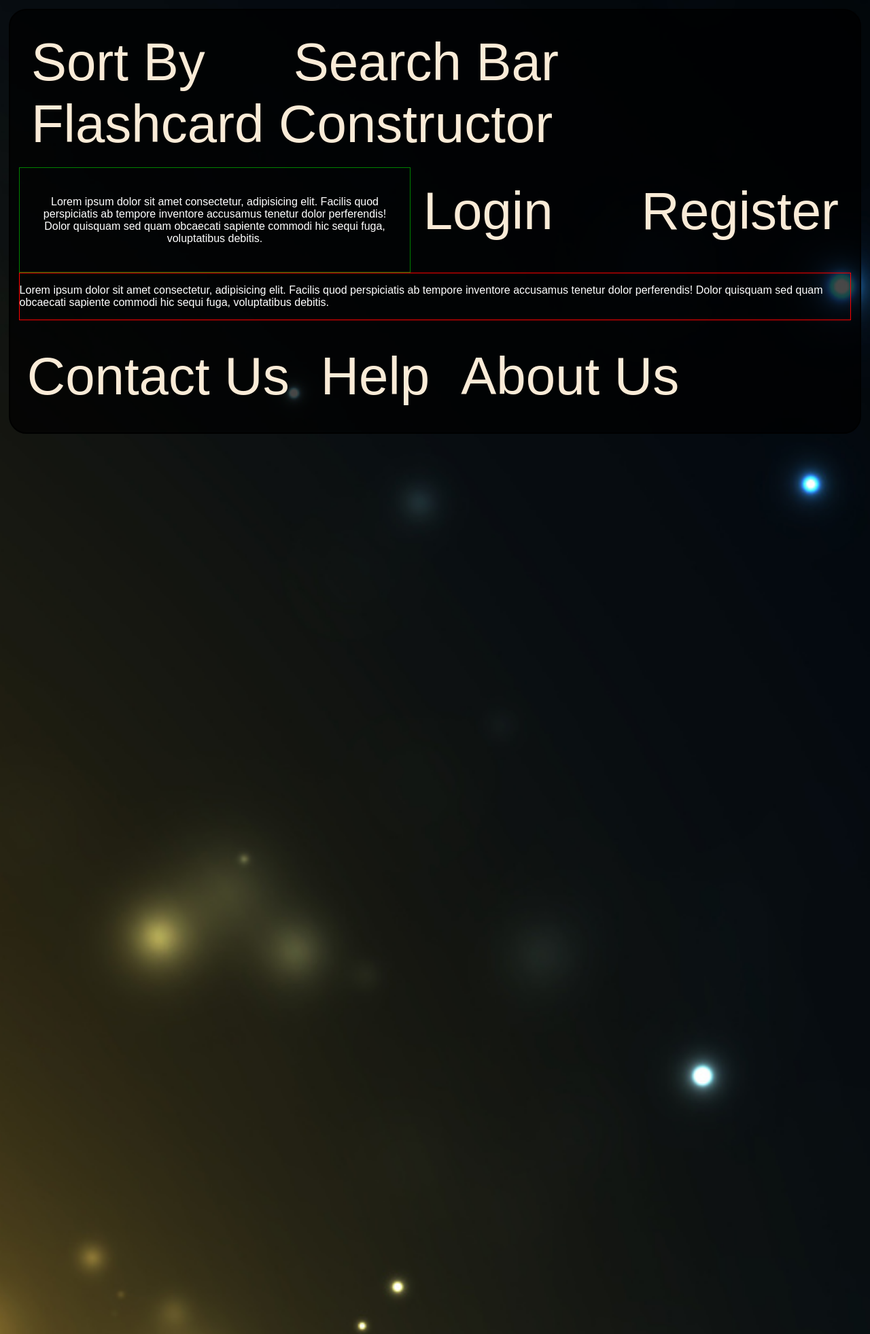
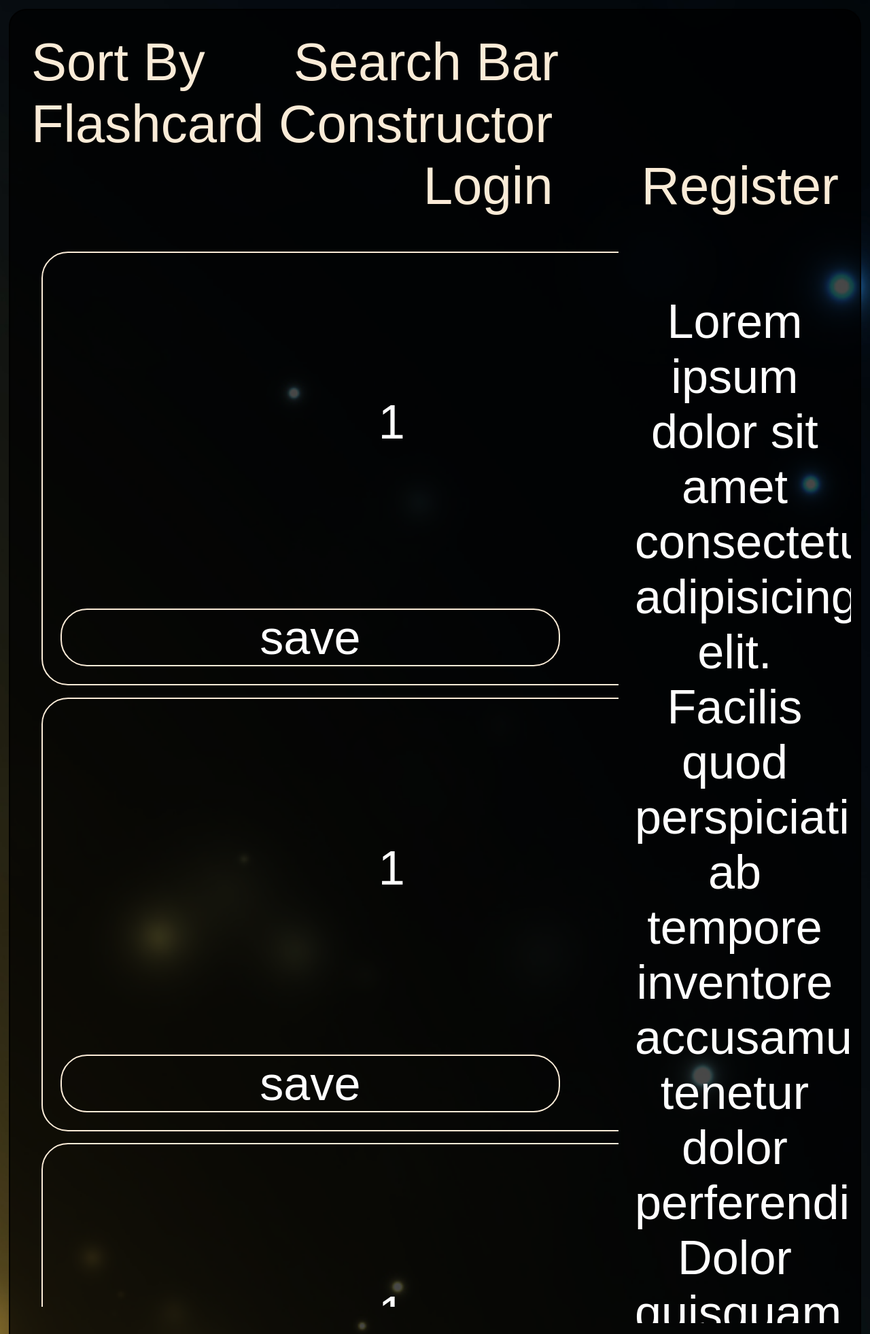
Before and after one commit to Alex-Verh/flashcards, a Flask app: template app/templates/main/home.html in a window 1280 px wide. Shown: the top 1962 px of the page at 68% size. Run offline with Flask 3, Linux system fonts and the light colour scheme; the template is opened without the code that fills it, so the values that code supplies are empty.

Commit message:
Added home page flashcards

```diff
--- a/app/static/css/style.css
+++ b/app/static/css/style.css
@@ -11,14 +11,14 @@
 /* Hide scrollbar for Chrome, Safari and Opera */
 body::-webkit-scrollbar {
     display: none;
-  }
+}
 
-  /* Hide scrollbar for IE, Edge and Firefox */
+/* Hide scrollbar for IE, Edge and Firefox */
 body {
     -ms-overflow-style: none;  /* IE and Edge */
     scrollbar-width: none;  /* Firefox */
     font-family: sans-serif;
-  }
+}
 
 html,
 body {
@@ -40,18 +40,20 @@
 
 }
 
-#header .rechts {
+#header {
+    overflow: hidden;
+	position:relative;
     padding : 1%;
     margin : 0.5%;
     font-size: 3vh;
-    display: inline;
+}
+
+#header .rechts {
+    font-size: 3vh;
     float: left;
 }
 
 #header .links {
-    display: inline-block;
-    padding : 1%;
-    margin : 0.5%;
     font-size: 3vh;
     float: right;
 }
@@ -61,11 +63,13 @@
     padding : 2%;
     height: 80%;
     overflow: hidden;
-    border : green 1px solid;
 }
 
 #aside {
-    border : red 1px solid;
+    float : right;
+    width : 25%;
+    font-size: 2.7vh;
+    height: 60vh;
 }
 
 #footer {
@@ -271,5 +275,56 @@
     color : rgba(255, 0, 0, 0.75);
 }
 .flash-success {
-    color : green;
+    color : rgba(0, 128, 0, 0.75);
 }
+
+/* CSS for flashcards in dashboard */
+#dash {
+    float : left;
+    width : 73%;
+    font-size: 2.7vh;
+    overflow: scroll;
+    height: 60vh;
+}
+*::-webkit-scrollbar-corner {
+    display: none;
+}
+
+*::-webkit-scrollbar {
+    width: 0.8vh;               /* width of the entire scrollbar */
+}
+
+*::-webkit-scrollbar-thumb {
+    background-color: antiquewhite;    /* color of the scroll thumb */
+    border-radius: 2vh;       /* roundness of the scroll thumb */
+  }
+
+.flashcard {
+    border : antiquewhite 0.1vh solid;
+    margin : 1%;
+    float : left;
+    border-radius: 1.5vh;
+}
+
+.flash-screen {
+    padding : 8vh 19vh;
+}
+
+.flash-modulate {
+    overflow: hidden;
+    margin : 1vh;
+}
+
+.flash-save {
+    float : left;
+    width : 75%;
+    border : antiquewhite 0.1vh solid;
+    border-radius: 1.5vh;
+}
+
+.flash-reverse {
+    border : antiquewhite 0.1vh solid;
+    border-radius: 1.5vh;
+    float : right;
+    width : 15%;
+}
--- a/app/templates/main/home.html
+++ b/app/templates/main/home.html
@@ -22,14 +22,116 @@
     </div>
 
     <div id = "main">
-        <p> Lorem ipsum dolor sit amet consectetur, adipisicing elit. Facilis quod perspiciatis ab tempore inventore accusamus tenetur dolor perferendis! Dolor quisquam sed quam obcaecati sapiente commodi hic sequi fuga, voluptatibus debitis.
-        </p>
+        <div id = "dash">
 
-    </div>
+            <div class="flashcard">
+                <div class = "flash-screen">
+                    1
+                </div>
 
-    <div id = "aside">
-        <p> Lorem ipsum dolor sit amet consectetur, adipisicing elit. Facilis quod perspiciatis ab tempore inventore accusamus tenetur dolor perferendis! Dolor quisquam sed quam obcaecati sapiente commodi hic sequi fuga, voluptatibus debitis.
-        </p>
+                <div class = "flash-modulate">
+                    <div class = "flash-save">save</div>
+
+                    <div class = "flash-reverse">reverse</div>
+                </div>
+            </div>
+            <div class="flashcard">
+                <div class = "flash-screen">
+                    1
+                </div>
+
+                <div class = "flash-modulate">
+                    <div class = "flash-save">save</div>
+
+                    <div class = "flash-reverse">reverse</div>
+                </div>
+            </div>
+            <div class="flashcard">
+                <div class = "flash-screen">
+                    1
+                </div>
+
+                <div class = "flash-modulate">
+                    <div class = "flash-save">save</div>
+
+                    <div class = "flash-reverse">reverse</div>
+                </div>
+            </div>
+            <div class="flashcard">
+                <div class = "flash-screen">
+                    1
+                </div>
+
+                <div class = "flash-modulate">
+                    <div class = "flash-save">save</div>
+
+                    <div class = "flash-reverse">reverse</div>
+                </div>
+            </div>
+            <div class="flashcard">
+                <div class = "flash-screen">
+                    1
+                </div>
+
+                <div class = "flash-modulate">
+                    <div class = "flash-save">save</div>
+
+                    <div class = "flash-reverse">reverse</div>
+                </div>
+            </div>
+            <div class="flashcard">
+                <div class = "flash-screen">
+                    1
+                </div>
+
+                <div class = "flash-modulate">
+                    <div class = "flash-save">save</div>
+
+                    <div class = "flash-reverse">reverse</div>
+                </div>
+            </div>
+            <div class="flashcard">
+                <div class = "flash-screen">
+                    1
+                </div>
+
+                <div class = "flash-modulate">
+                    <div class = "flash-save">save</div>
+
+                    <div class = "flash-reverse">reverse</div>
+                </div>
+            </div>
+            <div class="flashcard">
+                <div class = "flash-screen">
+                    1
+                </div>
+
+                <div class = "flash-modulate">
+                    <div class = "flash-save">save</div>
+
+                    <div class = "flash-reverse">reverse</div>
+                </div>
+            </div>
+            <div class="flashcard">
+                <div class = "flash-screen">
+                    1
+                </div>
+
+                <div class = "flash-modulate">
+                    <div class = "flash-save">save</div>
+
+                    <div class = "flash-reverse">reverse</div>
+                </div>
+            </div>
+
+
+        </div>
+        <div id = "aside">
+            <p> Lorem ipsum dolor sit amet consectetur, adipisicing elit. Facilis quod perspiciatis ab tempore inventore accusamus tenetur dolor perferendis! Dolor quisquam sed quam obcaecati sapiente commodi hic sequi fuga, voluptatibus debitis.
+            </p>
+            <p> Lorem ipsum dolor sit amet consectetur, adipisicing elit. Facilis quod perspiciatis ab tempore inventore accusamus tenetur dolor perferendis! Dolor quisquam sed quam obcaecati sapiente commodi hic sequi fuga, voluptatibus debitis.
+            </p>
+        </div>
     </div>
 
     <div id="footer"> <!-- !TODO will be imported using python instead of writting it-->
```
